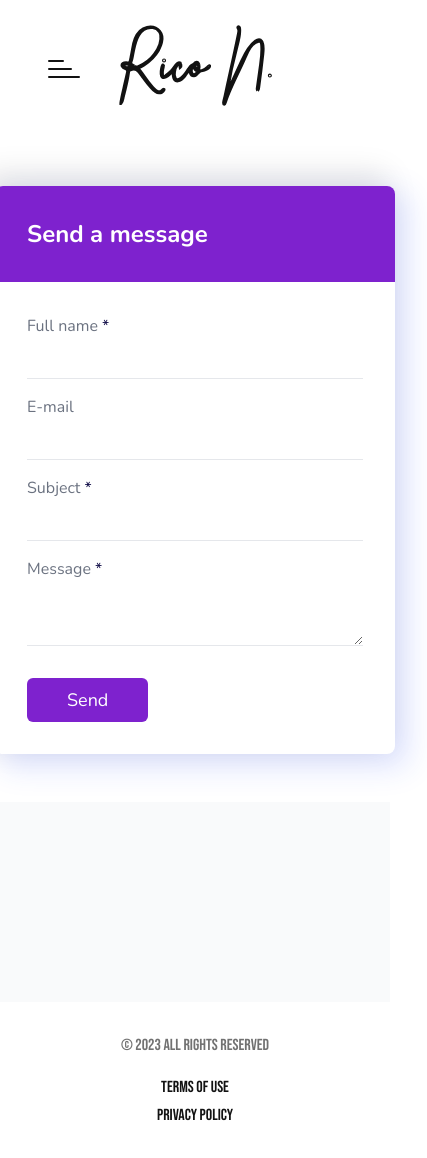
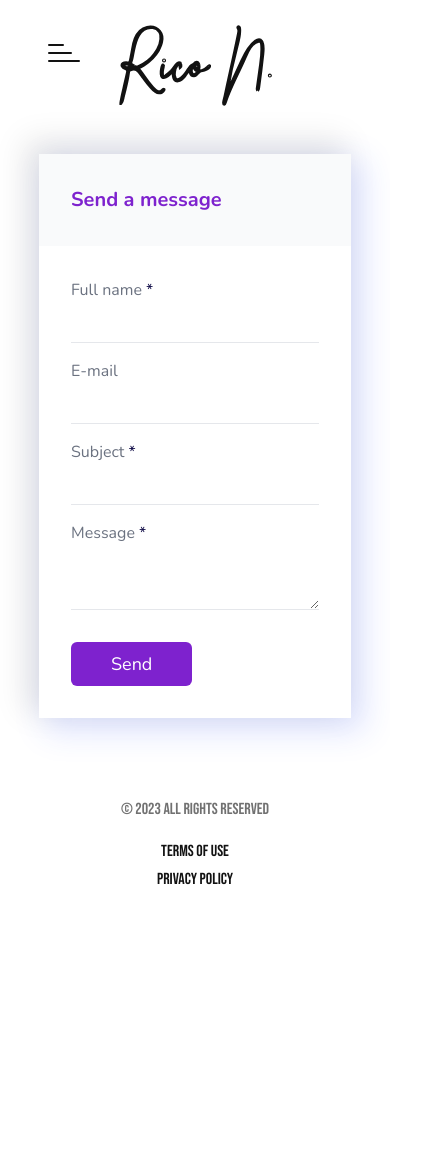
Before and after one commit to tran28/rico-naylor, a Next.js app: page /contact in a window 390 px wide. Shown: the top 1158 px of the page, 427 px wide, since content can reach past the window. After the commit the page ends 926 px from the top, so only its background shows below. Built offline with nearby package versions, Linux system fonts and the light colour scheme.

Commit message:
contact page responsive

```diff
--- a/components/ContactForm.js
+++ b/components/ContactForm.js
@@ -98,9 +98,10 @@ export default function ContactForm() {
     };
 
     return (
-        <form onSubmit={handleSubmit} className='rounded-lg shadow-[-10px_-10px_30px_4px_rgba(0,0,0,0.1),_10px_10px_30px_4px_rgba(45,78,255,0.15)] w-[400px]'>
-            <h1 className='text-2xl font-bold bg-purple-700 py-8 px-8 rounded-t-lg text-light'>Send a message</h1>
-            <div className='flex px-8 py-8 flex-col'>
+        <form onSubmit={handleSubmit} className='shadow-[-10px_-10px_30px_4px_rgba(0,0,0,0.1),_10px_10px_30px_4px_rgba(45,78,255,0.15)]'>
+            <div className='grid grid-cols-8 sm:w-[80vw]'>
+                <h1 className='col-span-3 text-2xl font-bold bg-secondary_light py-8 px-8 text-purple-700 sm:text-xl sm:col-span-8'>Send a message</h1>
+                <div className='col-span-5 flex px-8 py-8 flex-col sm:col-span-8'>
                     <label htmlFor='fullname' className='text-gray-500 font-light'>
                         Full name<span className='text-[#130F49] ml-1'>*</span>
                     </label>
@@ -159,6 +160,7 @@ export default function ContactForm() {
                             className={`px-10 ${bttnBg} mt-8 py-2 text-light rounded-md text-lg flex flex-row items-center`}>{buttonText}</button>
                     </div>
                 </div>
+            </div>
         </form>
     )
 }
--- a/components/NavBar.js
+++ b/components/NavBar.js
@@ -91,7 +91,7 @@ const NavBar = () => {
     const [isOpen, cycleOpen] = useCycle(false, true);
 
     return (
-        <header className={`${bebas_neue.variable} font-bebas w-full px-32 py-16 text-xl flex items-center justify-between relative xl:px-24 lg:px-20 md:px-16 sm:px-12`}>
+        <header className={`${bebas_neue.variable} font-bebas w-full px-32 py-12 text-xl flex items-center justify-between relative xl:px-24 lg:px-20 md:px-16 sm:px-12`}>
             <button className='hidden flex-col justify-center items-start z-40 lg:flex' onClick={cycleOpen}>
                 <span className={`bg-dark block h-0.5 transition-all duration-300 ease-out rounded-sm ${isOpen ? 'rotate-45 translate-y-1 w-8' : '-translate-y-1 w-4'}`}></span>
                 <span className={`bg-dark block h-0.5 transition-all duration-300 ease-out rounded-sm my-0.5 ${isOpen ? 'opacity-0' : 'opacity-100 w-6'}`}></span>
--- a/pages/contact.js
+++ b/pages/contact.js
@@ -17,9 +17,6 @@ export default function Contact() {
                     </Layout>
                 </Container>
             </main>
-            <section>
-                <div className='w-full h-[200px] bg-secondary_light'></div>
-            </section>
         </>
     )
 }
```
Lines whose indentation alone changed are shown as unchanged.
